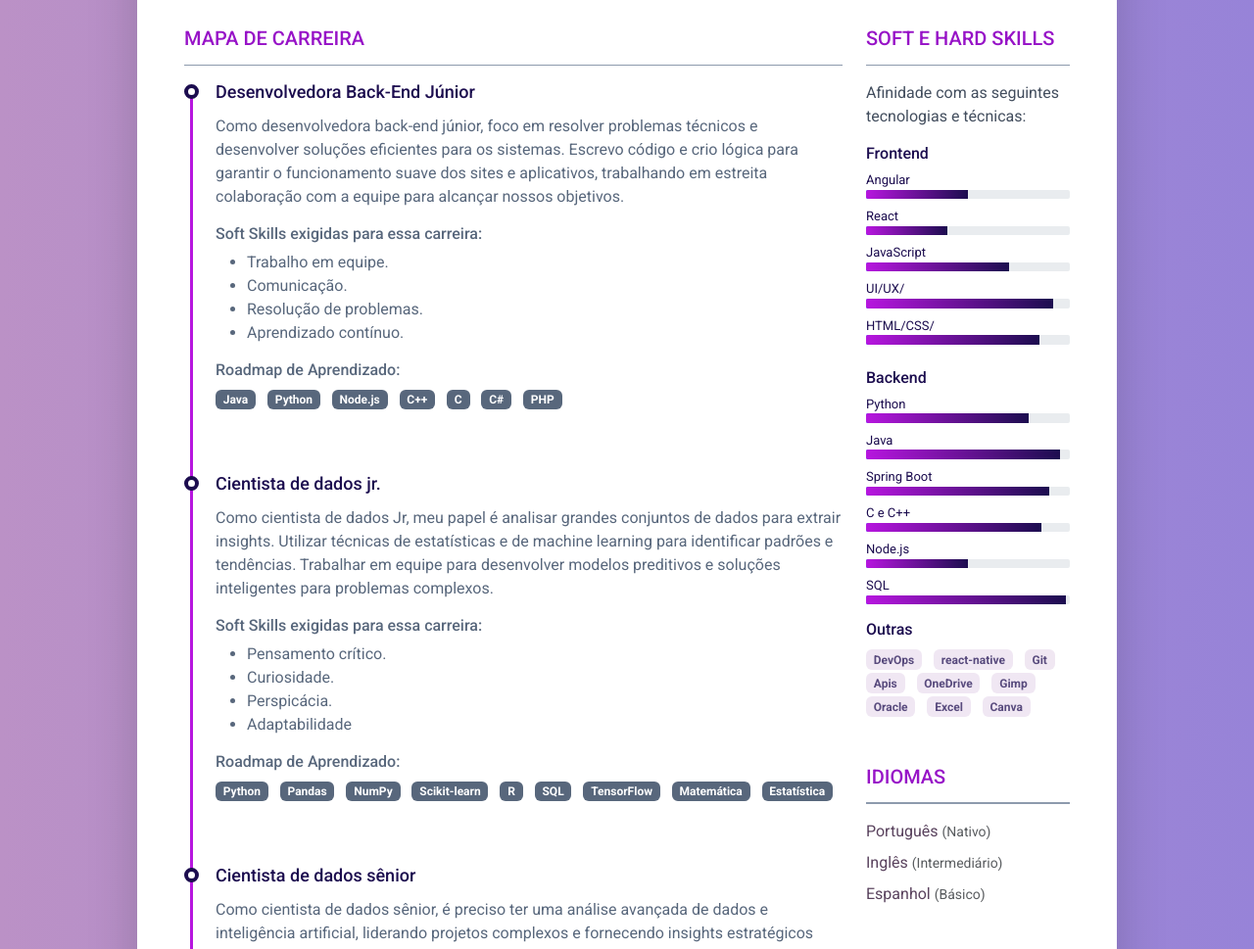
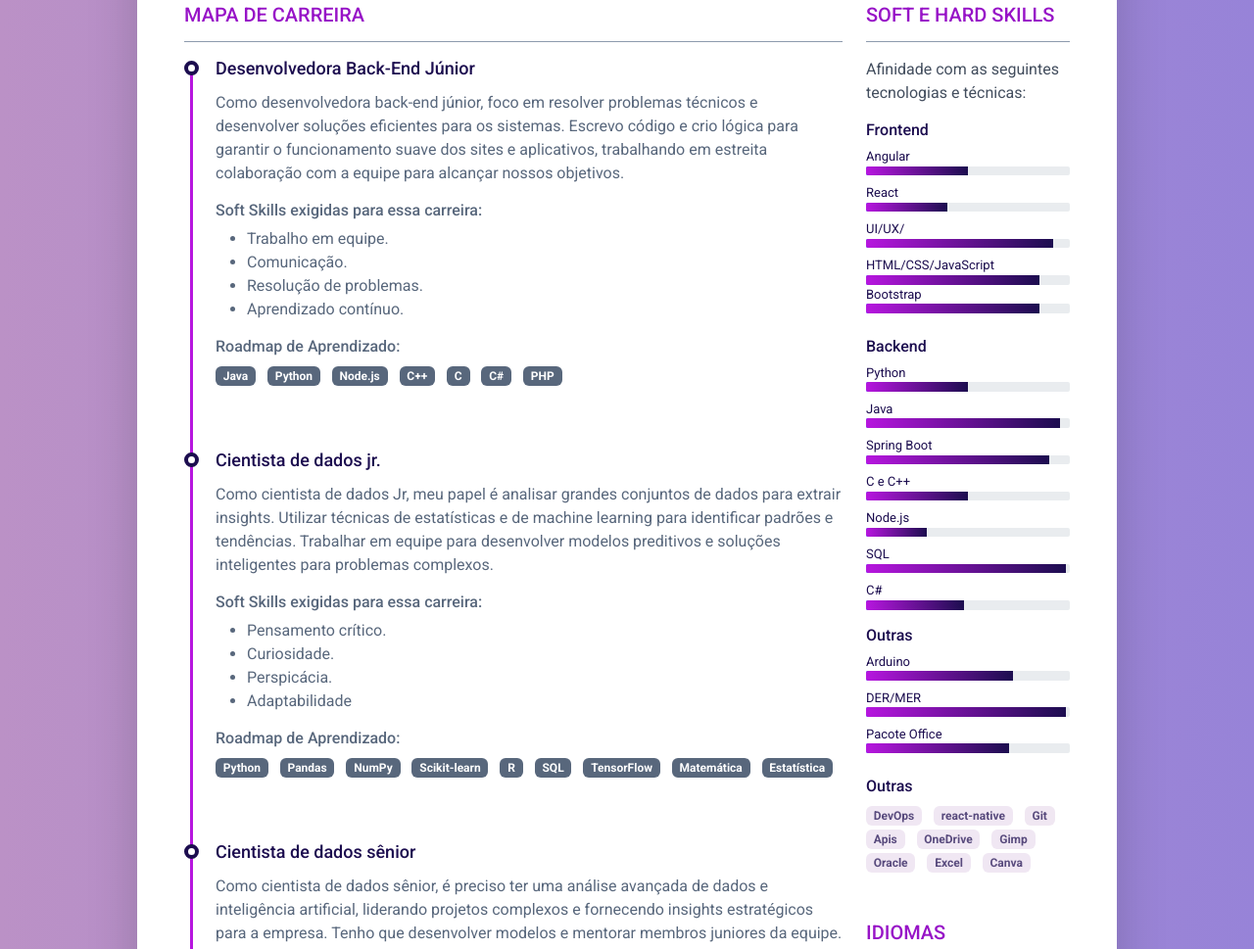
Before and after one commit to yasdevlima/Mapa-de-Carreira, a plain HTML site: page index.html in a window 1280 px wide. Shown: the part 597-1566 px from the top of the page at 98% size. Drawn offline with Linux system fonts and the light colour scheme.

Commit message:
Update index.html

```diff
--- a/index.html
+++ b/index.html
@@ -93,9 +93,9 @@
 					<div class="resume-section-content">
 						<p class="mb-0"> Olá! Sou a Yasmin, tenho 19 anos e recentemente concluí o Ensino Médio Técnico
 							 em Desenvolvimento de Sistemas. Durante esse período, adquiri conhecimentos no front-end e no
-							 back-end, mas foi no banco de dados que descobri minha verdadeira paixão. Pretendo seguir na área de dados e
-							 tenho interesse em cursar uma graduação e, eventualmente, um doutorado em Ciência de Dados e inteligência artificial.
-							 É essa a trajetória acadêmica que almejo para me aprofundar ainda mais nesse campo que tanto me fascina.</p>
+							 back-end, mas foi no banco de dados que descobri minha verdadeira paixão. Sou uma pessoa comunicativa,
+							  criativa, gosto de aprender coisas novas e tenho facilidade em trabalhar em equipe. Embora o nervosismo
+							  seja um desafio, estou comprometida em desenvolver essa habilidade e crescer profissionalmente.</p>
 
 						<!-- Altere o link para um PDF do seu Curriculo -->
 						<a class="btn" href="https://drive.google.com/drive/folders/15eS90ZYKODPqU7VqXn04GiNNrRFy-Sq7?usp=sharing">Baixar o meu CV</a>
@@ -316,14 +316,6 @@
 													aria-valuemax="100"></div>
 											</div>
 										</li>
-										<li class="mb-2">
-											<div class="resume-skill-name">JavaScript</div>
-											<div class="progress resume-progress">
-												<div class="progress-bar theme-progress-bar-dark" role="progressbar"
-													style="width: 70%" aria-valuenow="25" aria-valuemin="0"
-													aria-valuemax="100"></div>
-											</div>
-										</li>
 
 										<li class="mb-2">
 											<div class="resume-skill-name">UI/UX/</div>
@@ -334,7 +326,13 @@
 											</div>
 										</li>
 										<li class="mb-2">
-											<div class="resume-skill-name">HTML/CSS/</div>
+											<div class="resume-skill-name">HTML/CSS/JavaScript</div>
+											<div class="progress resume-progress">
+												<div class="progress-bar theme-progress-bar-dark" role="progressbar"
+													style="width: 85%" aria-valuenow="25" aria-valuemin="0"
+													aria-valuemax="100"></div>
+											</div>
+											<div class="resume-skill-name">Bootstrap</div>
 											<div class="progress resume-progress">
 												<div class="progress-bar theme-progress-bar-dark" role="progressbar"
 													style="width: 85%" aria-valuenow="25" aria-valuemin="0"
@@ -351,7 +349,7 @@
 											<div class="resume-skill-name">Python</div>
 											<div class="progress resume-progress">
 												<div class="progress-bar theme-progress-bar-dark" role="progressbar"
-													style="width: 80%" aria-valuenow="25" aria-valuemin="0"
+													style="width: 50%" aria-valuenow="25" aria-valuemin="0"
 													aria-valuemax="100"></div>
 											</div>
 										</li>
@@ -375,7 +373,7 @@
 											<div class="resume-skill-name">C e C++</div>
 											<div class="progress resume-progress">
 												<div class="progress-bar theme-progress-bar-dark" role="progressbar"
-													style="width: 86%" aria-valuenow="25" aria-valuemin="0"
+													style="width: 50%" aria-valuenow="25" aria-valuemin="0"
 													aria-valuemax="100"></div>
 											</div>
 										</li>
@@ -383,7 +381,7 @@
 											<div class="resume-skill-name">Node.js</div>
 											<div class="progress resume-progress">
 												<div class="progress-bar theme-progress-bar-dark" role="progressbar"
-													style="width: 50%" aria-valuenow="25" aria-valuemin="0"
+													style="width: 30%" aria-valuenow="25" aria-valuemin="0"
 													aria-valuemax="100"></div>
 											</div>
 										</li>
@@ -395,8 +393,43 @@
 													aria-valuemax="100"></div>
 											</div>
 										</li>
+										<li class="mb-2">
+											<div class="resume-skill-name">C#</div>
+											<div class="progress resume-progress">
+												<div class="progress-bar theme-progress-bar-dark" role="progressbar"
+													style="width: 48%" aria-valuenow="25" aria-valuemin="0"
+													aria-valuemax="100"></div>
+											</div>
+										</li>
 									</ul>
 								</div>
+								<h4 class="resume-skills-cat font-weight-bold">Outras</h4>
+									<ul class="list-unstyled mb-4">
+										<li class="mb-2">
+											<div class="resume-skill-name">Arduino</div>
+											<div class="progress resume-progress">
+												<div class="progress-bar theme-progress-bar-dark" role="progressbar"
+													style="width: 72%" aria-valuenow="25" aria-valuemin="0"
+													aria-valuemax="100"></div>
+											</div>
+										</li>
+										<li class="mb-2">
+											<div class="resume-skill-name">DER/MER</div>
+											<div class="progress resume-progress">
+												<div class="progress-bar theme-progress-bar-dark" role="progressbar"
+													style="width: 98%" aria-valuenow="25" aria-valuemin="0"
+													aria-valuemax="100"></div>
+											</div>
+										</li>
+										<li class="mb-2">
+											<div class="resume-skill-name">Pacote Office</div>
+											<div class="progress resume-progress">
+												<div class="progress-bar theme-progress-bar-dark" role="progressbar"
+													style="width: 70%" aria-valuenow="25" aria-valuemin="0"
+													aria-valuemax="100"></div>
+											</div>
+										</li>
+										</ul>
 
 								<div class="resume-skill-item">
 									<h4 class="resume-skills-cat font-weight-bold">Outras</h4>
```
